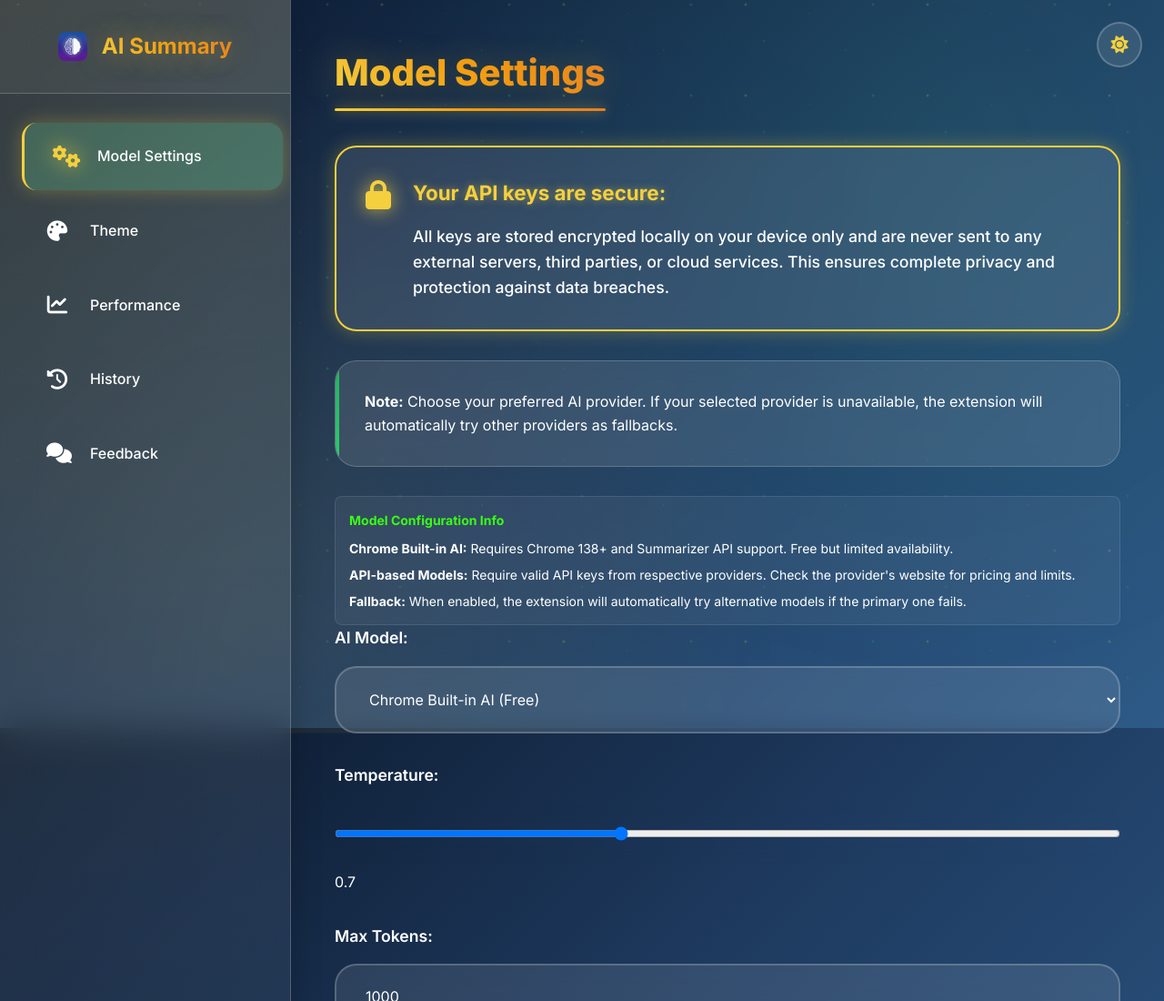
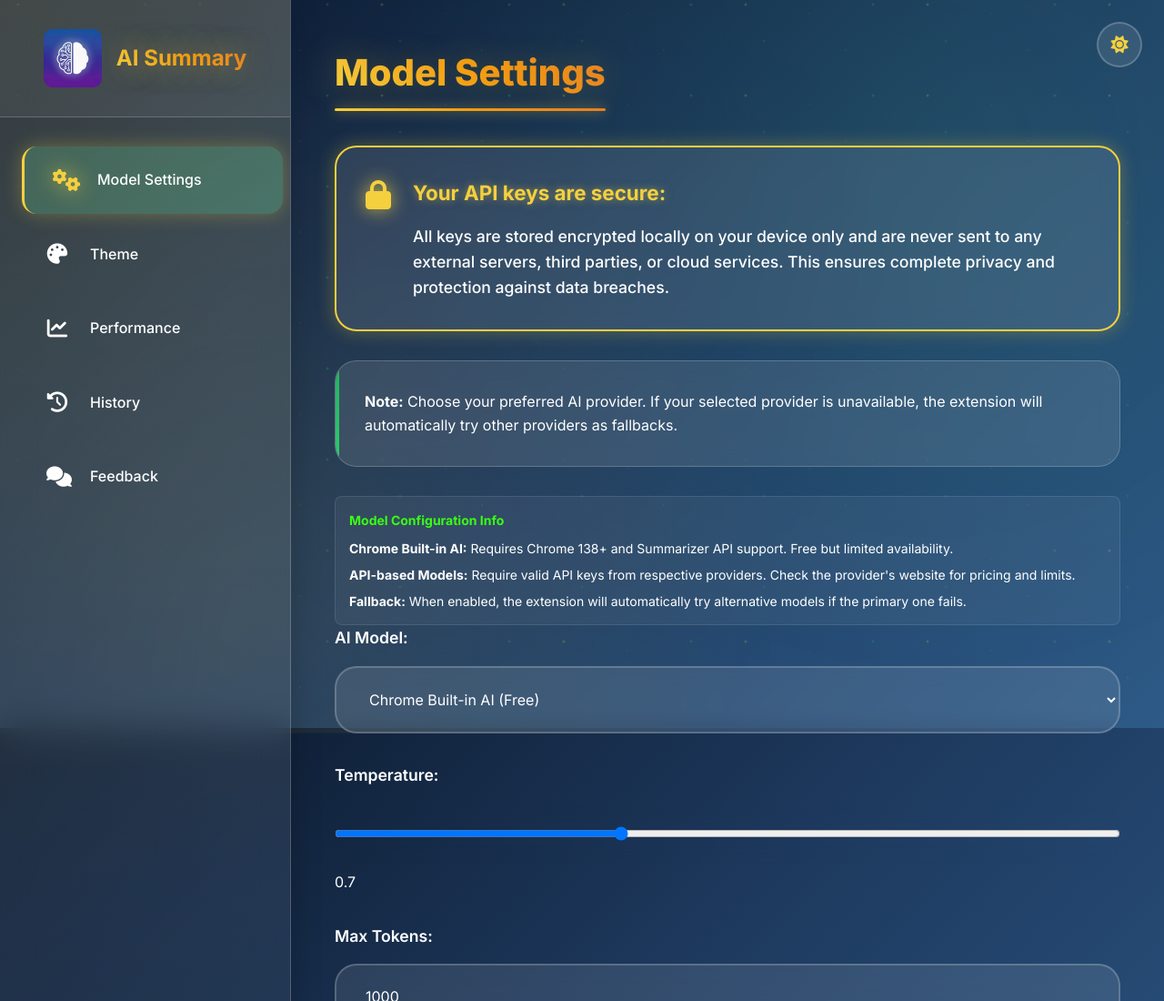
Before and after one commit to lassestilvang/ai-summary-extension, a website with bundled scripts: page options.html in a window 1280 px wide. Shown: the top 1100 px of the page at 91% size. Built offline with nearby package versions, Linux system fonts and the light colour scheme; some packages are replaced by stand-ins of ours; no server answers.

Commit message:
feat(extension): increase app icon size to 64px in options page

```diff
--- a/options.html
+++ b/options.html
@@ -279,8 +279,8 @@
       }
 
       .app-icon {
-        width: 32px;
-        height: 32px;
+        width: 64px;
+        height: 64px;
         border-radius: var(--radius-sm);
         transition: all var(--transition-normal);
       }
```
